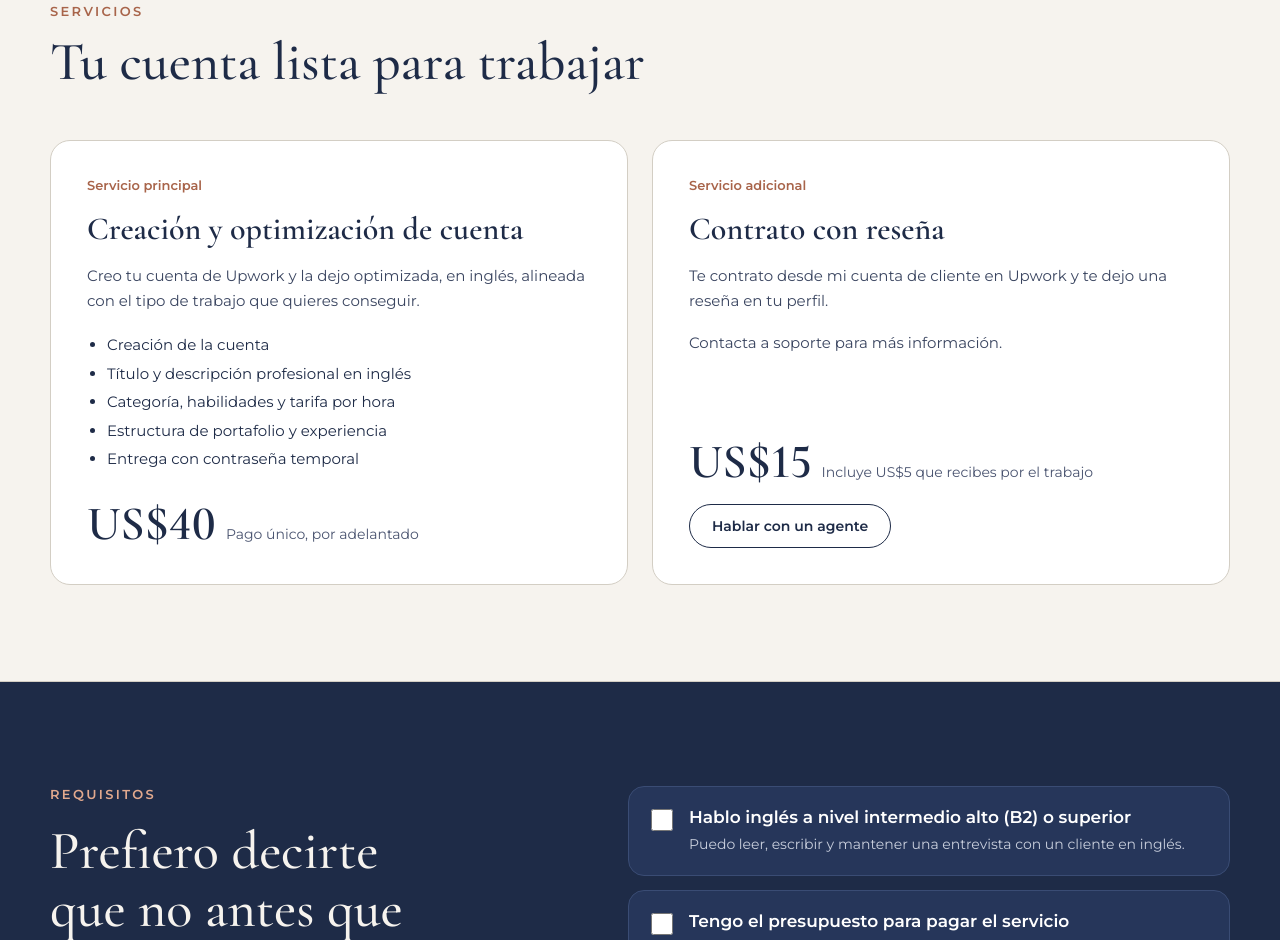
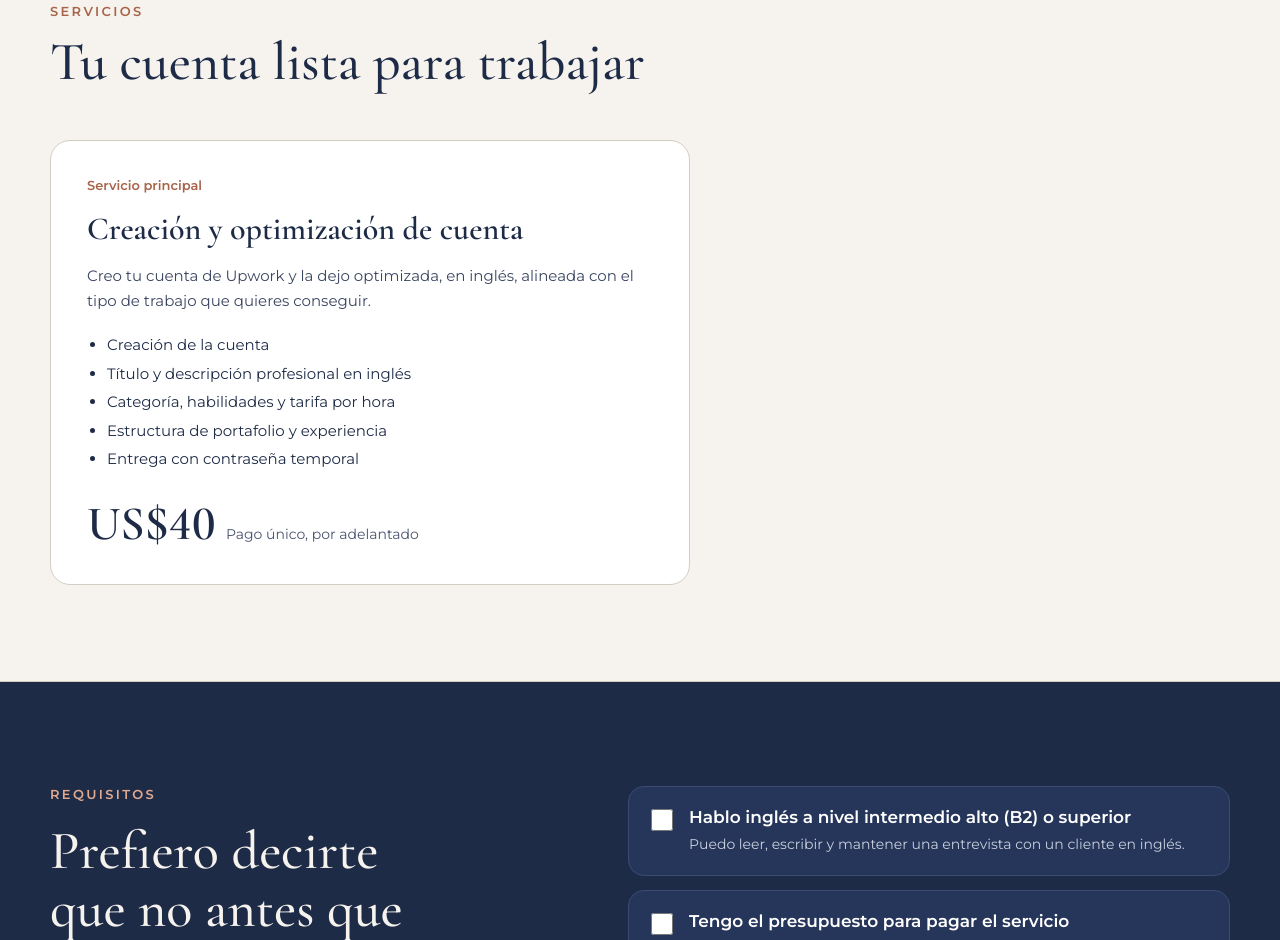
Before and after one commit to disse1611/Lancisse, a plain HTML site: page index.html in a window 1280 px wide. Shown: the part 869-1809 px from the top of the page. Drawn offline with nearby package versions, Linux system fonts and the light colour scheme.

Commit message:
Add files via upload

```diff
--- a/index.html
+++ b/index.html
@@ -71,7 +71,7 @@ html{scroll-behavior:smooth}
         <p style="margin: 0; font-size: 13px; letter-spacing: 0.18em; text-transform: uppercase; color: #A8644A; font-weight: 600">Servicios</p>
         <h2 style="margin: 0; font-family: 'Cormorant Garamond', Georgia, serif; font-weight: 500; font-size: clamp(36px, 4.4vw, 54px); line-height: 1.08; text-wrap: balance">Tu cuenta lista para trabajar</h2>
       </div>
-      <div style="display: grid; grid-template-columns: repeat(auto-fit, minmax(300px, 1fr)); gap: 24px">
+      <div style="display: grid; grid-template-columns: repeat(auto-fit, minmax(300px, 1fr)); gap: 24px; max-width: 640px">
         <article style="background: #FFFFFF; border: 1px solid #D3CEC4; border-radius: 20px; padding: 36px; display: flex; flex-direction: column; gap: 18px">
           <p style="margin: 0; font-size: 13px; font-weight: 600; color: #A8644A">Servicio principal</p>
           <h3 style="margin: 0; font-family: 'Cormorant Garamond', Georgia, serif; font-weight: 600; font-size: 32px; line-height: 1.1">Creación y optimización de cuenta</h3>
@@ -84,14 +84,6 @@ html{scroll-behavior:smooth}
             <li>Entrega con contraseña temporal</li>
           </ul>
           <p style="margin: 8px 0 0; display: flex; align-items: baseline; gap: 10px"><span style="font-family: 'Cormorant Garamond', Georgia, serif; font-size: 48px; font-weight: 600; line-height: 1">US$40</span><span style="font-size: 14px; color: #4A5470">Pago único, por adelantado</span></p>
-        </article>
-        <article style="background: #FFFFFF; border: 1px solid #D3CEC4; border-radius: 20px; padding: 36px; display: flex; flex-direction: column; gap: 18px">
-          <p style="margin: 0; font-size: 13px; font-weight: 600; color: #A8644A">Servicio adicional</p>
-          <h3 style="margin: 0; font-family: 'Cormorant Garamond', Georgia, serif; font-weight: 600; font-size: 32px; line-height: 1.1">Contrato con reseña</h3>
-          <p style="margin: 0; font-size: 15px; line-height: 1.65; color: #3A4560">Te contrato desde mi cuenta de cliente en Upwork y te dejo una reseña en tu perfil.</p>
-          <p style="margin: 0; font-size: 15px; line-height: 1.65; color: #3A4560">Contacta a soporte para más información.</p>
-          <p style="margin: auto 0 0; display: flex; align-items: baseline; gap: 10px"><span style="font-family: 'Cormorant Garamond', Georgia, serif; font-size: 48px; font-weight: 600; line-height: 1">US$15</span><span style="font-size: 14px; color: #4A5470">Incluye US$5 que recibes por el trabajo</span></p>
-          <a href="https://wa.me/14243868195" target="_blank" rel="noopener" style="text-decoration: none; align-self: flex-start; border: 1.5px solid #1E2B47; padding: 12px 22px; border-radius: 999px; font-weight: 600; font-size: 14px">Hablar con un agente</a>
         </article>
       </div>
     </div>
```
Also changed, not shown: legal.html (+1 -1 lines).
